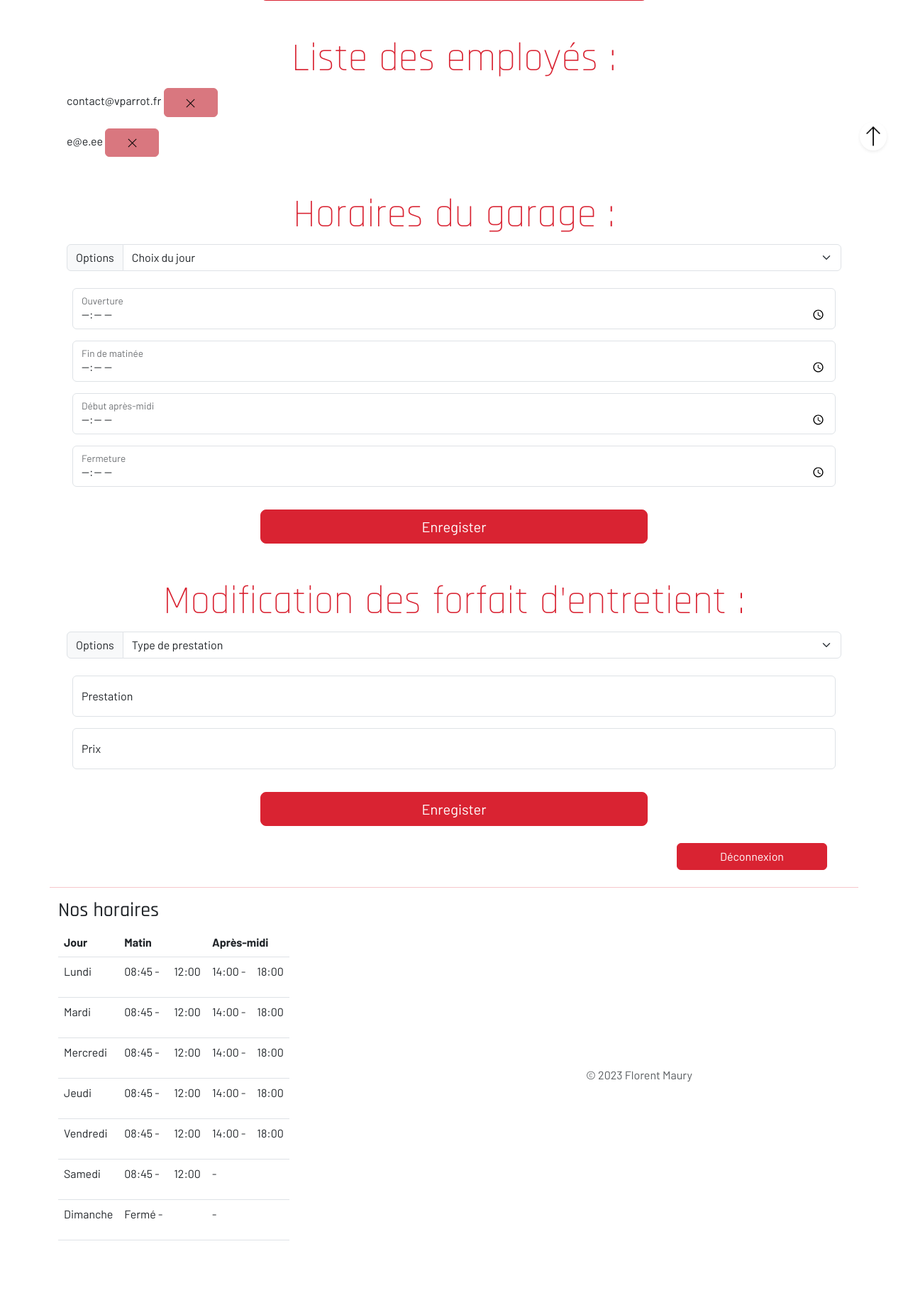
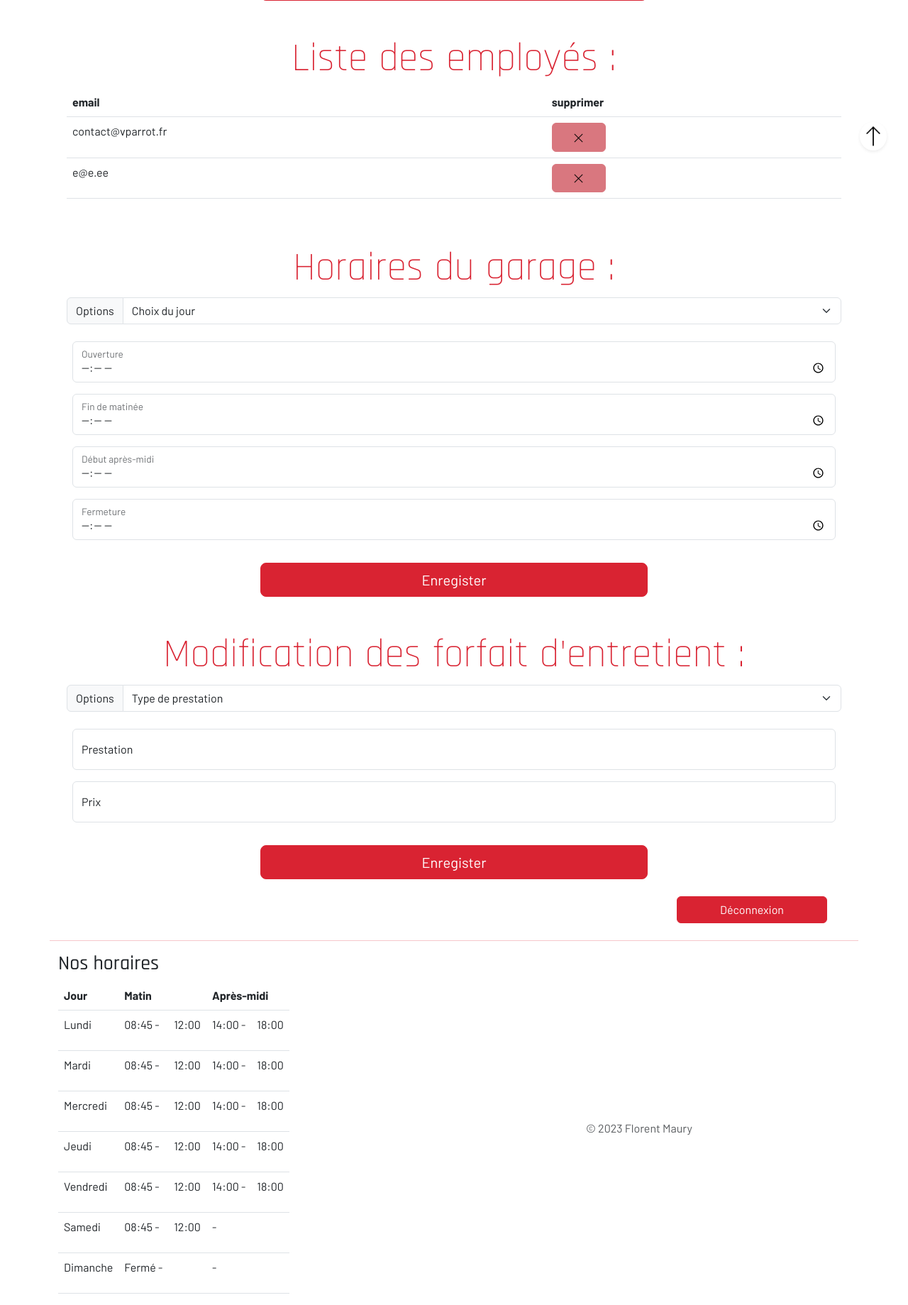
Before and after one commit to FlorentMaury/Garage_Parrot_ECF, a PHP site: page /dashboard in a window 1280 px wide. Shown: the part 538-2377 px from the top of the page at 71% size. Before the commit the page ends 2286 px from the top, so only its background shows below. Run offline with PHP 8.4, Linux system fonts and the light colour scheme; a user stored in the database is signed in; data comes from the database, SQL or seed files in the repository; data that the repository does not hold is empty; some libraries are stand-ins or nearby versions.

Commit message:
Tableau des employés.

```diff
--- a/view/base.php
+++ b/view/base.php
@@ -126,12 +126,12 @@
                                 <td><p><?= $time['morning_end'] ?></p></td>
                                 <td><p><?= $time['afternoon_start'].' -' ?></p></td>
                                 <td><p><?= $time['afternoon_end'] ?></p></td>
+                            </tr>
                         </tbody>
 
                             <?php
                                 }
                             ?>
-                            </tr>
                     </table>
                 </div>
             </div>
--- a/view/dashboardView.php
+++ b/view/dashboardView.php
@@ -62,22 +62,36 @@
         echo '<p class="mt-4 fw-bold text-danger">'.htmlspecialchars($_GET['message']).'</p>';
         }
 
+    ?>
+
+    <div class="table-responsive">
+        <table class="table">
+            <thead>
+                <th>email</th>
+                <th>supprimer</th>
+            </thead>
+            <tbody>
+                <?php
                     require('./model/modelConnectionDB.php');
-
                     while($user = $users->fetch()) {
                 ?>
-        <p>
-            <?= $user['email'] ?>
+                <tr>
+                    <td><?= $user['email'] ?></td>
+                    <td>
                         <a
                         href='./model/modelDeleteUser.php?id=<?=$user["id"]?>'
                         type="button"
                         class="btn btn-info">
                             <img class="w-50" src="./public/assets/multiplier.png" alt="Image de suppression">
                         </a>
-        </p>
+                    </td>
+                </tr>
                 <?php
                     }
                 ?>
+            </tbody>
+        </table>
+    </div>
 
     <!-- Horaires du garage pour modification. -->
     <h2 class="mt-5 display-4 text-primary text-center">Horaires du garage : </h2>
```
Lines whose indentation alone changed are shown as unchanged.
